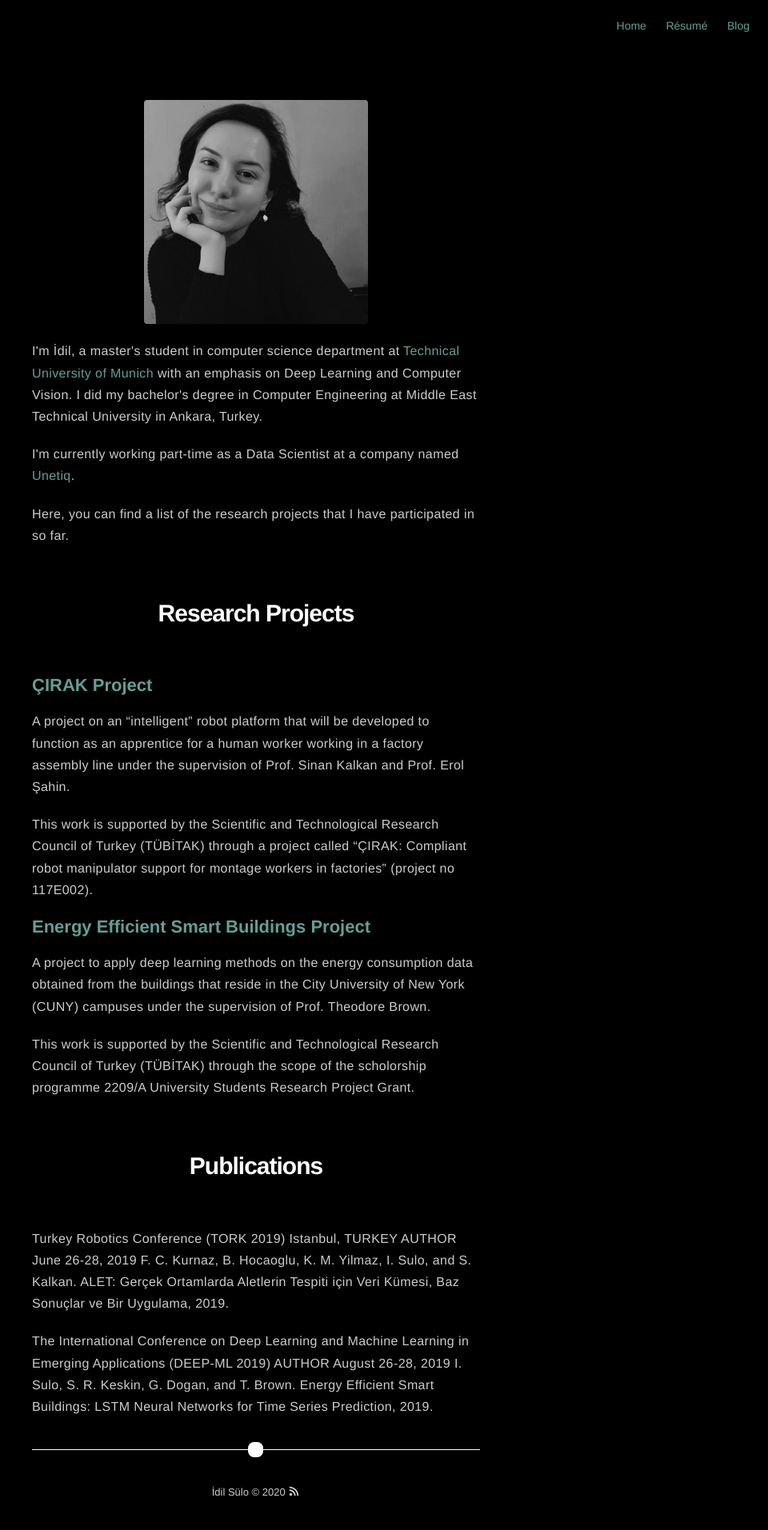
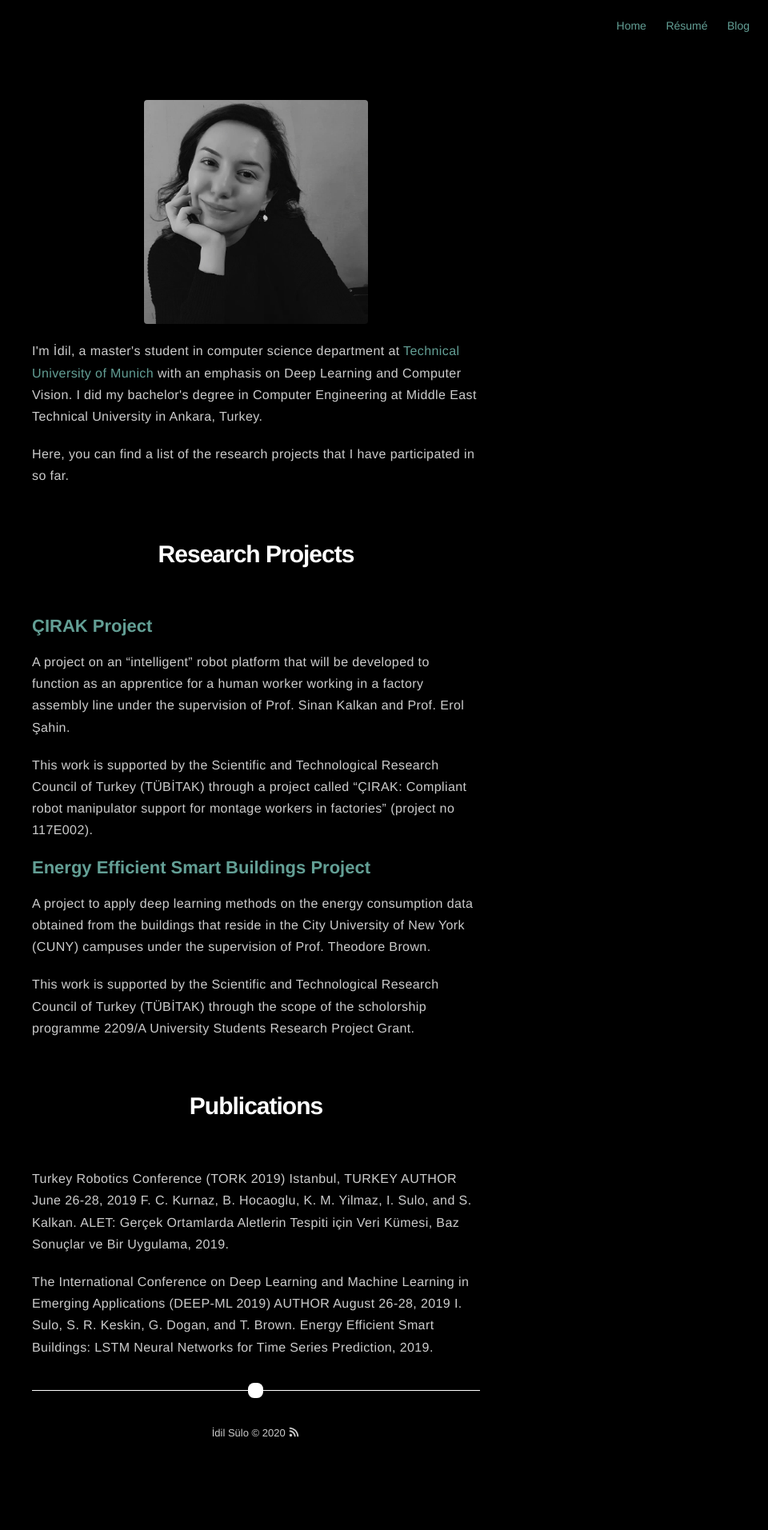
Before and after one commit to idilsulo/idilsulo.github.io, a Jekyll site: the page built from about.md, in a window 1280 px wide. Shown: the whole page at 80% size, without its empty margins (320-1280 px from the left). Built offline with Jekyll 4.4.1, drawn with Linux system fonts in a browser that asks for light colours; after the commit the page ends 1839 px from its top, so only the background shows below that.

Commit message:
Update about.md

```diff
--- a/about.md
+++ b/about.md
@@ -7,10 +7,7 @@ layout: page
 <p>
 I'm İdil, a master's student in computer science department at <a href="https://www.tum.de/en/" target="_blank" style="text-decoration: none">Technical University of Munich</a> with an emphasis on Deep Learning and Computer Vision. I did my bachelor's degree in Computer Engineering at Middle East Technical University in Ankara, Turkey.
 </p>
-<p>
-  I'm currently working part-time as a Data Scientist at a company named <a href="https://unetiq.com/" target="_blank" style="text-decoration: none">Unetiq</a>.
 
-</p>
 <!--
 <p>
 Last summer, I was a Computer Vision research intern at the Image Lab of Middle East Technical University. I had worked on Generative Adversarial Networks and MobileNets. After that, I took a graduate course named "Deep Learning: Methods and Applications".
```
